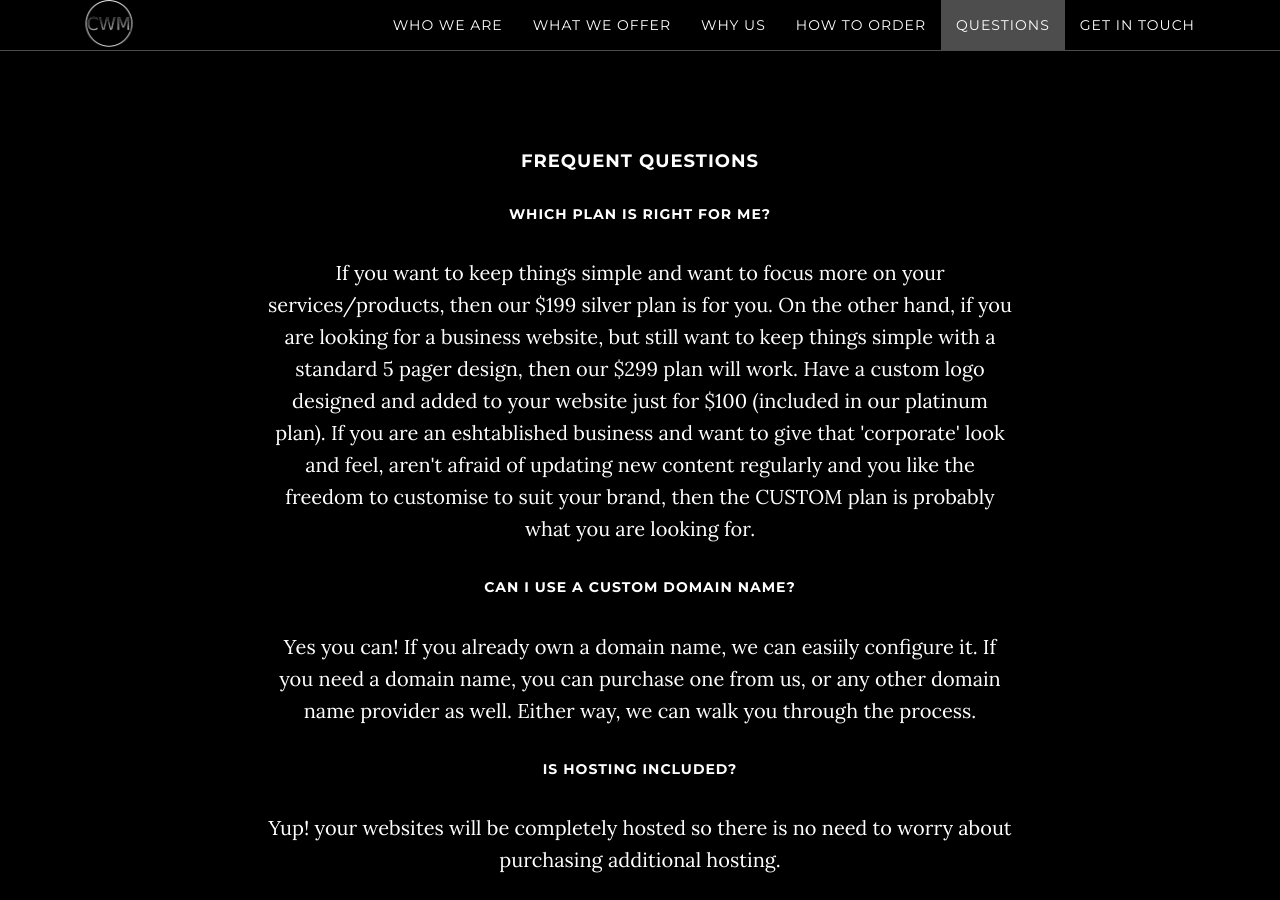
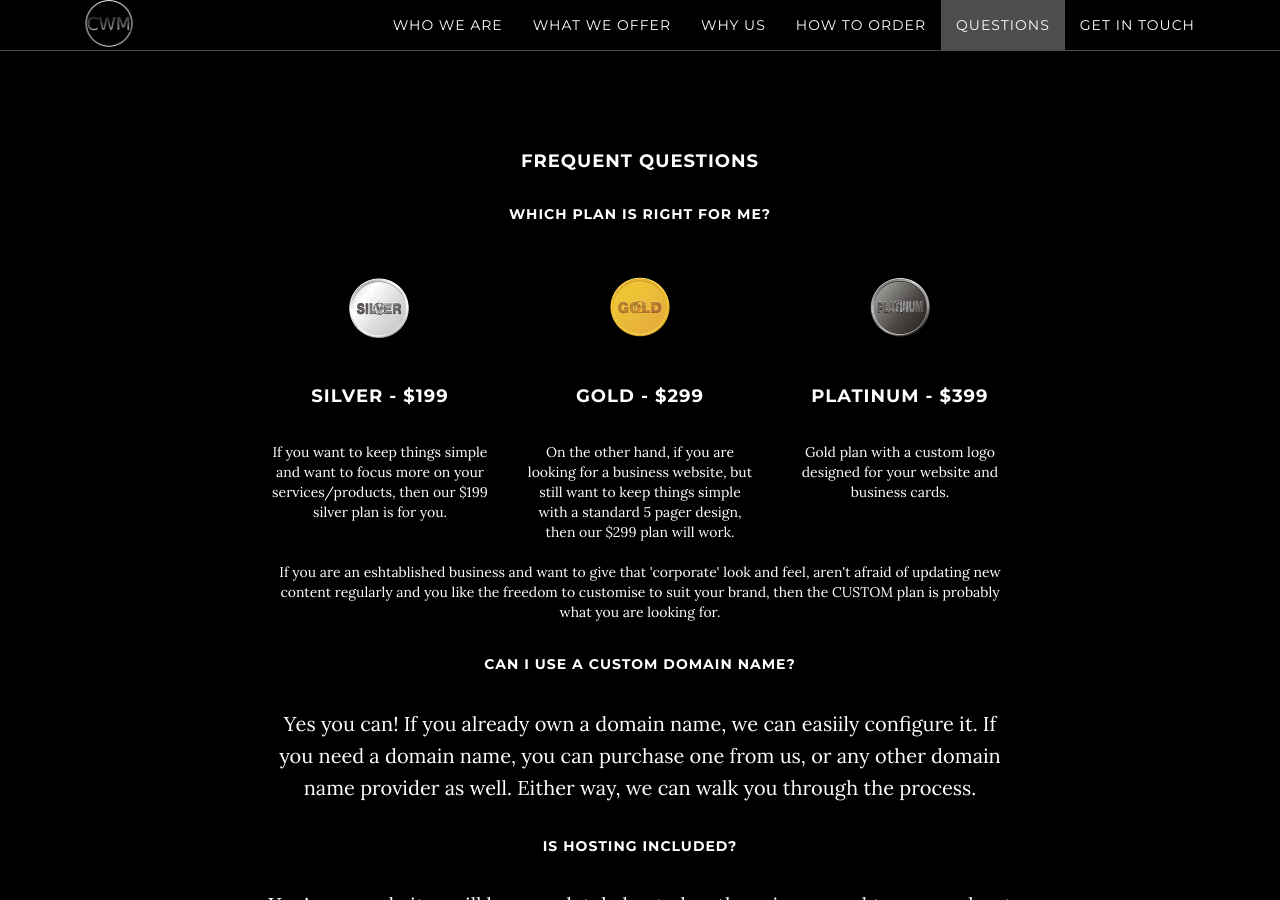
Before and after one commit to godscompany/cheapestwebsitesmelbourne, a Jekyll site: the page built from index.html, in a window 1280 px wide and 900 px high, scrolled down 4746 px. Built offline with Jekyll 4.4.1, drawn with Linux system fonts in a browser that asks for light colours.

Commit message:
silver gold plantinum

```diff
--- a/_includes/faq.html
+++ b/_includes/faq.html
@@ -5,7 +5,33 @@
                 <h4>Frequent Questions </h4>
                         <h5>Which plan is right for me?</h5>
                                 <p>
-                                If you want to keep things simple and want to focus more on your services/products, then our $199 silver plan is for you. On the other hand, if you are looking for a business website, but still want to keep things simple with a standard 5 pager design, then our $299 plan will work. Have a custom logo designed and added to your website just for $100 (included in our platinum plan). If you are an eshtablished business and want to give that 'corporate' look and feel, aren't afraid of updating new content regularly and you like the freedom to customise to suit your brand, then the CUSTOM plan is probably what you are looking for.
+		<div class="row discover" id='discover'>
+				<div class="col-md-4 col-xs-12 hov1">
+					<img src="img/SILVER100x100.png" style="border-radius: 50%; margin-bottom: 30px;">
+					<h4 class='xxsmall-h transition-h'>Silver - $199</h4>
+					<div class="full-text">
+If you want to keep things simple and want to focus more on your services/products, then our $199 silver plan is for you.
+					</div>
+				</div>
+
+				<div class="col-md-4 col-xs-12 hov2">
+					<img src="img/GOLD100x100.png" style="border-radius: 50%; margin-bottom: 30px;">
+					<h4 class='xxsmall-h transition-h'>Gold - $299</h4>
+					<div class="full-text">
+On the other hand, if you are looking for a business website, but still want to keep things simple with a standard 5 pager design, then our $299 plan will work.
+				</div>
+				</div>
+
+				<div class="col-md-4 col-xs-12 hov3">
+					<img src="img/PLATINUM100x100.png" style="border-radius: 50%; margin-bottom: 30px;">
+					<h4 class='xxsmall-h transition-h'>Platinum - $399</h4>
+					<div class="full-text">
+Gold plan with a custom logo designed for your website and business cards.
+					</div>
+				</div>
+			</div>
+<br>
+                                If you are an eshtablished business and want to give that 'corporate' look and feel, aren't afraid of updating new content regularly and you like the freedom to customise to suit your brand, then the CUSTOM plan is probably what you are looking for.
                                 </p>
                         <h5>Can I use a custom domain name?</h5>
                                 <p>
```
Also changed, not shown: img/GOLD.png (added), img/GOLD100x100.png (added), img/PLATINUM.png (added), img/PLATINUM100x100.png (added), img/SILVER.png (added), img/SILVER100x100.png (added), 3 other files.
